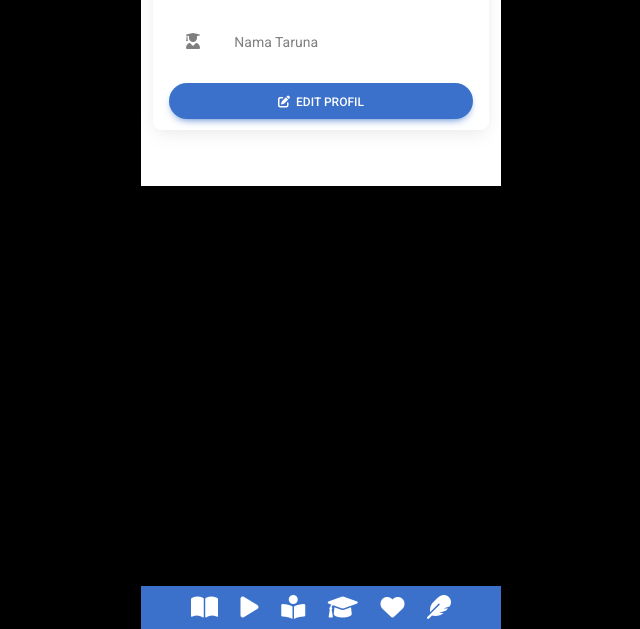
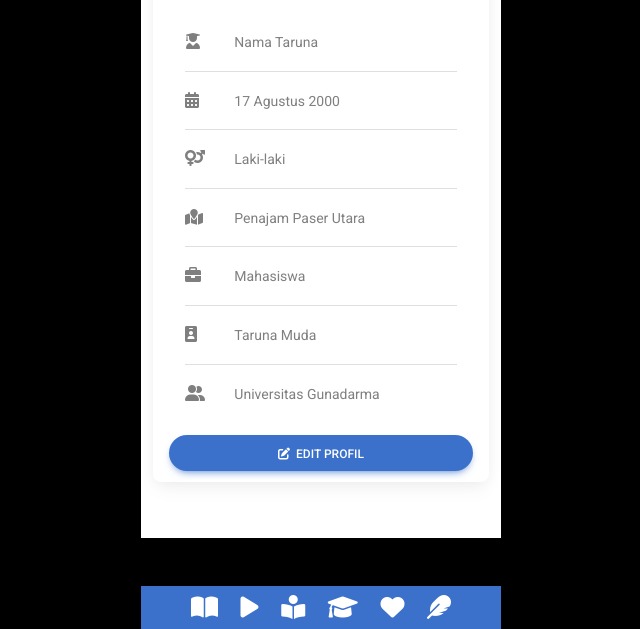
Before and after one commit to digitaliterasia/sketsaui, a website: page 24profil.html in a window 1280 px wide. Shown: the part 171-800 px from the top of the page, without its empty margins (319-959 px from the left). Drawn offline with Linux system fonts and the light colour scheme.

Commit message:
Update 24profil.html
fixed profil

```diff
--- a/24profil.html
+++ b/24profil.html
@@ -200,7 +200,48 @@
                     <div class="col-10"><small> Nama Taruna</small></div>
                   </div>
               </button>
-
+              <button type="button" class="list-group-item list-group-item-action px-3 border-0 text-black-50">
+                <hr>
+                <div class="row">
+                  <div class="col-2"><i class="fas fa-calendar-alt"></i></div>
+                  <div class="col-10"><small> 17 Agustus 2000</small></div>
+                </div>
+              </button>
+              <button type="button" class="list-group-item list-group-item-action px-3 border-0 text-black-50">
+                <hr>
+                <div class="row">
+                  <div class="col-2"><i class="fas fa-venus-mars"></i></div>
+                  <div class="col-10"><small>Laki-laki</small></div>
+                </div>
+              </button>
+              <button type="button" class="list-group-item list-group-item-action px-3 border-0 text-black-50">
+                <hr>
+                <div class="row">
+                  <div class="col-2"><i class="fas fa-map-location"></i></div>
+                  <div class="col-10"><small>Penajam Paser Utara</small></div>
+                </div>
+              </button>
+              <button type="button" class="list-group-item list-group-item-action px-3 border-0 text-black-50">
+                <hr>
+                <div class="row">
+                  <div class="col-2"><i class="fas fa-briefcase"></i></div>
+                  <div class="col-10"><small>Mahasiswa</small></div>
+                </div>
+              </button>
+              <button type="button" class="list-group-item list-group-item-action px-3 border-0 text-black-50">
+                <hr>
+                <div class="row">
+                  <div class="col-2"><i class="fas fa-id-badge"></i></div>
+                  <div class="col-10"><small>Taruna Muda</small></div>
+                </div>
+              </button>
+              <button type="button" class="list-group-item list-group-item-action px-3 border-0 text-black-50">
+                <hr>
+                <div class="row">
+                  <div class="col-2"><i class="fas fa-user-friends"></i></div>
+                  <div class="col-10"><small>Universitas Gunadarma</small></div>
+                </div>
+              </button>
               &nbsp;
               <a href="/sketsaui/11profilebuilder.html" class="btn btn-rounded btn-md btn-primary"><i class="fas fa-edit"></i>&nbsp; Edit Profil</a>
             </div>
```
